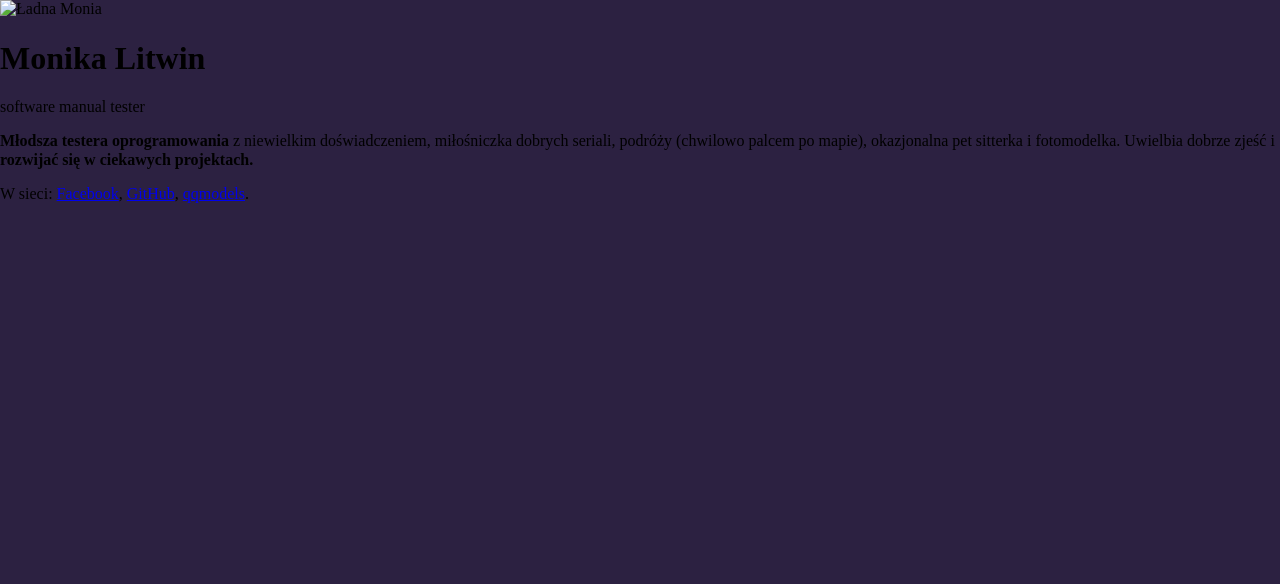
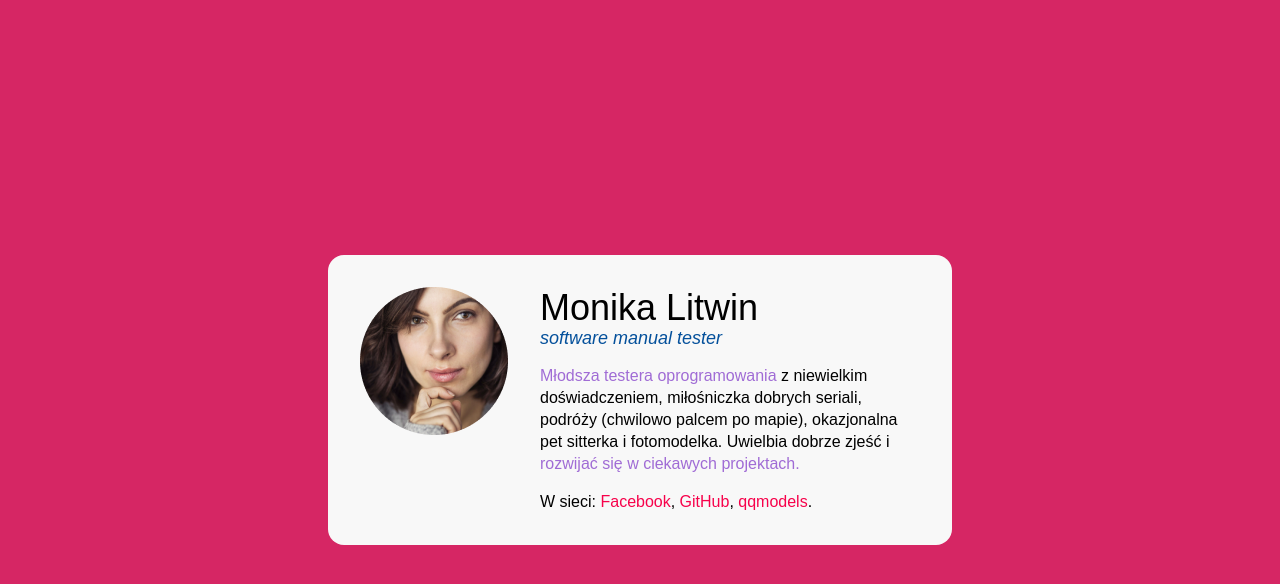
Before and after one commit to MonikaLitwin/business-card, a plain HTML site: page index.html in a window 1280 px wide. Drawn offline with Linux system fonts and the light colour scheme.

Commit message:
feat: style

```diff
--- a/css/style.css
+++ b/css/style.css
@@ -1,10 +1,68 @@
-html{
-box-sizing: border-box;
+html {
+    box-sizing: border-box;
 }
-*,*:after,*:before{
+
+*, *:after, *:before {
     box-sizing: inherit;
 }
 
-body{
-    background:#2C2141;
+body {
+    background: #d62664;
+    min-height: 100vh;
+    padding: 16px;
+    display: flex;
+    align-items: center;
+    justify-content: center;
+    font-family: Arial, Helvetica, sans-serif;
 }
+
+.card {
+    background: #F8F8F8;
+    border-radius: 16px;
+    max-width: 624px;
+    width: 100%;
+    padding: 32px;
+}
+
+.person {
+    display: flex;
+    align-items: flex-start;
+}
+
+.person_description {
+    font-size: 16px;
+    line-height: 22px;
+    margin-bottom: 0;
+}
+
+}
+
+.person_header {
+    margin-bottom: 32px;
+}
+
+.person_link {
+    color: #f7024b;
+    text-decoration: none;
+}
+
+.person_name {
+    margin: 0;
+    font-size: 36px;
+    font-weight: normal;
+}
+
+.person_photo {
+    margin-right: 32px;
+}
+
+.person_position {
+    color: #04509b;
+    font-style: italic;
+    font-size: 18px;
+}
+
+.person_special {
+    color: #a06cd5;
+    font-weight: normal;
+}
--- a/index.html
+++ b/index.html
@@ -12,16 +12,22 @@
 
 <body>
     <main class="card">
-        <article>
-            <img class="person_photo" src="" alt="Ładna Monia">
+        <article class="person">
+            <img class="person_photo" src="img/avatar.png" alt="Ładna Monia">
             <div>
                 <header class="person_header">
                     <h1 class="person_name">Monika Litwin</h1>
                     <span class="person_position">software manual tester</span>
-                    <p class="person_description"><strong class="person_special">Młodsza testera oprogramowania</strong> z niewielkim doświadczeniem, miłośniczka dobrych seriali, podróży (chwilowo palcem po mapie), okazjonalna pet sitterka i fotomodelka. Uwielbia dobrze zjeść i <strong class="person_special">rozwijać się w ciekawych projektach.</strong>
+                    <p class="person_description"><strong class="person_special">Młodsza testera oprogramowania</strong>
+                        z niewielkim doświadczeniem, miłośniczka dobrych seriali, podróży (chwilowo palcem po mapie),
+                        okazjonalna pet sitterka i fotomodelka. Uwielbia dobrze zjeść i <strong
+                            class="person_special">rozwijać się w ciekawych projektach.</strong>
                     </p>
                     <p class="person_description">
-                        W sieci: <a class="person_link" href="#">Facebook</a>, <a class="person_link" href="#">GitHub</a>, <a class="person_link" href="#">qqmodels</a>.
+                        W sieci: <a class="person_link"
+                            href="https://www.facebook.com/opiekundlazwierzat/?modal=admin_todo_tour">Facebook</a>, <a
+                            class="person_link" href="https://github.com/MonikaLitwin">GitHub</a>, <a
+                            class="person_link" href="https://qqmodels.pl/profil/3199/Monika-Litwin">qqmodels</a>.
                     </p>
                 </header>
             </div>
```
Also changed, not shown: img/avatar.png (added).
